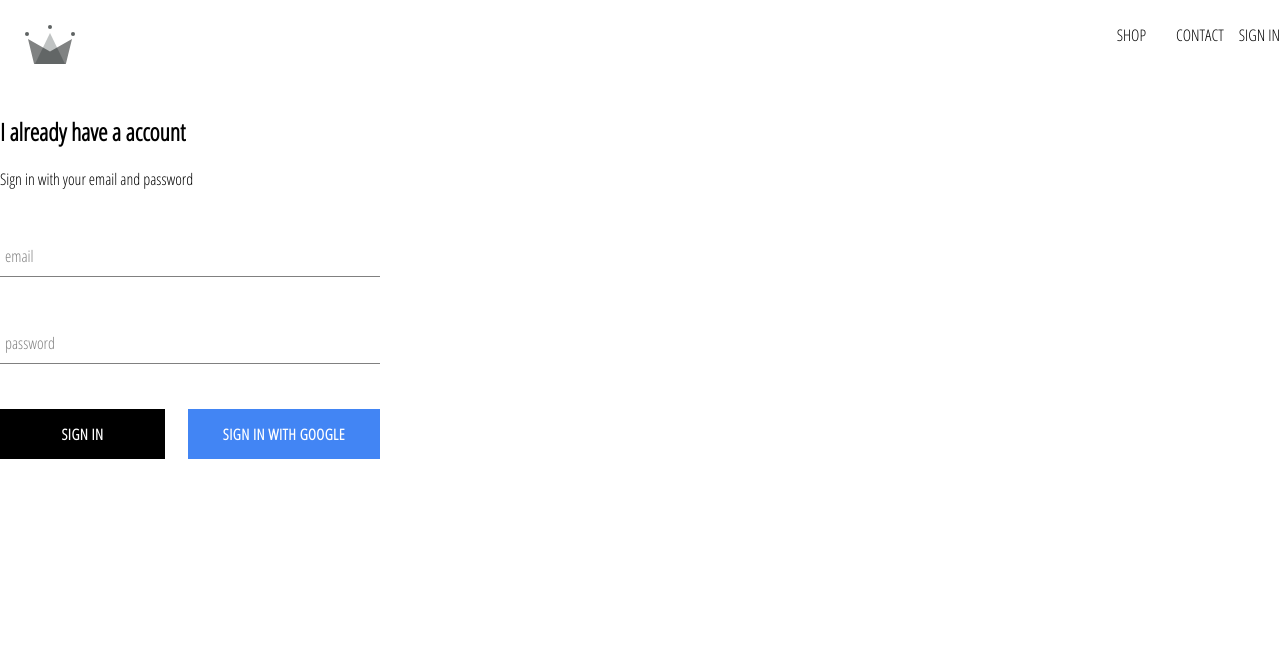
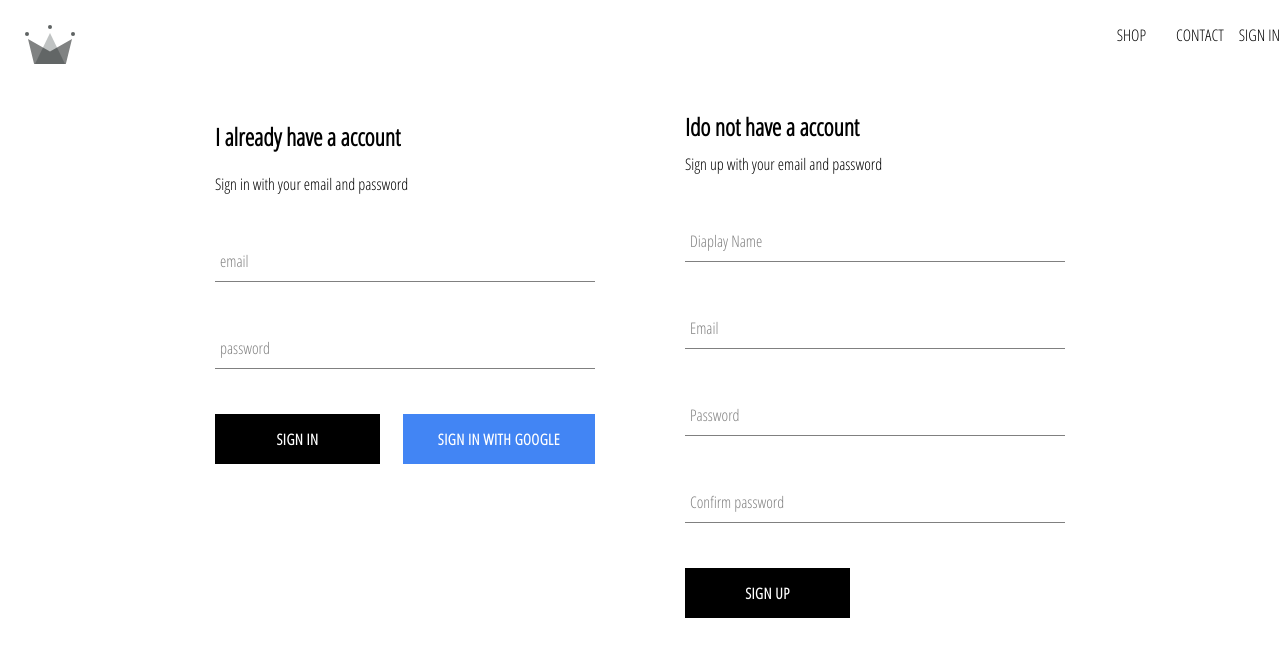
Before and after one commit to sinfonico7/react-e-commerce, a React (Create React App) app: page /signin in a window 1280 px wide. Shown: the top 656 px of the page. Built offline with nearby package versions, Linux system fonts and the light colour scheme; no server answers.

Commit message:
Sign up implementation with user an password

```diff
--- a/src/App.js
+++ b/src/App.js
@@ -3,12 +3,10 @@
 import ShopPage from './pages/shop/shop.component';
 import Header   from './components/header/header.component';
 import SignInAndSignUpPage from './pages/sign-in-and-sign-up/sign-in-and-sign-up.component';
-import {auth} from './firebase/firebase.utils';
+import {auth,createUserProfileDocument} from './firebase/firebase.utils';
 
 import './App.css';
 import { Route, Switch } from 'react-router';
-
-
 
 
 class App extends React.Component{
@@ -23,10 +21,28 @@
   unsubscribeFromAuth = null
 
   componentDidMount(){
-    this.unsubscribeFromAuth = auth.onAuthStateChanged(user => {
-      this.setState({ currentUser : user });
-      console.log(user);
-    })
+    this.unsubscribeFromAuth = auth.onAuthStateChanged( async userAuth => {
+      if(userAuth){
+
+        const userRef = await createUserProfileDocument(userAuth);
+        userRef.onSnapshot(snapShot => {
+          this.setState( {
+            currentUser : {
+              id : snapShot.id,
+              ...snapShot.data()
+            }
+          }, () => { console.log( this.state ) } )
+
+          console.log(this.state);
+        });
+
+      }else{
+        this.setState( {
+          currentUser : userAuth
+        });
+      }
+
+    });
   }
 
   componentWillUnmount(){
--- /dev/null
+++ b/src/components/sign-up/sign-up.component.jsx
@@ -0,0 +1,95 @@
+import React from 'react';
+
+import './sign-up.styles.scss';
+
+import FormInput from '../form-input/form-input.component';
+import CustomButton from '../custom-button/custom-button.component';
+import {auth , createUserProfileDocument } from '../../firebase/firebase.utils';
+
+class SignUp extends React.Component {
+    constructor(){
+        super();
+
+        this.state = {
+            displayName: '',
+            email: '',
+            password: '',
+            confirmPassword:''
+        }
+    }
+
+    handleSubmit = async event =>{
+        event.preventDefault();
+        const { displayName, email, password, confirmPassword } = this.state;
+        if(password !== confirmPassword){
+            alert("password don't match");
+            return;
+        }
+        try{
+            const { user } = await auth.createUserWithEmailAndPassword(email , password);
+            await createUserProfileDocument( user , {displayName} );
+            this.setState({
+                displayName: '',
+                email: '',
+                password: '',
+                confirmPassword:''
+            });
+
+        }catch(error){
+            console.error(error);
+        }
+    };
+
+    handleChange = event => {
+        const {name , value} = event.target;
+        this.setState({[name]:value});
+    };
+
+    render() {
+        const { displayName, email, password, confirmPassword } = this.state;
+        return (
+
+            <div className='sign-up'>
+                <h2 className='title'>Ido not have a account</h2>
+                <span>Sign up with your email and password</span>
+                <form className='sign-up-form' onSubmit={this.handleSubmit}>
+                    <FormInput
+                        type='text'
+                        name='displayName'
+                        value={displayName}
+                        onChange={this.handleChange}
+                        label='Diaplay Name'
+                        required
+                    />
+                    <FormInput
+                        type='email'
+                        name='email'
+                        value={email}
+                        onChange={this.handleChange}
+                        label='Email'
+                        required
+                    />
+                    <FormInput
+                        type='password'
+                        name='password'
+                        value={password}
+                        onChange={this.handleChange}
+                        label='Password'
+                        required
+                    />
+                    <FormInput
+                        type='password'
+                        name='confirmPassword'
+                        value={confirmPassword}
+                        onChange={this.handleChange}
+                        label='Confirm password'
+                        required
+                    />
+                    <CustomButton type='submit' >SIGN UP</CustomButton>
+                </form>
+            </div>
+        )
+    }
+}
+
+export default SignUp;
--- /dev/null
+++ b/src/components/sign-up/sign-up.styles.scss
@@ -0,0 +1,10 @@
+.sign-up{
+    display: flex;
+    flex-direction: column;
+    width: 380px;
+
+    .title{
+        margin: 10px 0;
+    }
+
+}
--- a/src/firebase/firebase.utils.js
+++ b/src/firebase/firebase.utils.js
@@ -3,21 +3,49 @@
 import 'firebase/auth';
 
 const config = {
-    apiKey: "AIzaSyDTLvFcShOXq4K_AeEQOEHZoLqK_g8blLI",
-    authDomain: "crwn-db-finostroza.firebaseapp.com",
-    projectId: "crwn-db-finostroza",
-    storageBucket: "crwn-db-finostroza.appspot.com",
-    messagingSenderId: "633916802100",
-    appId: "1:633916802100:web:8ed68c66732092c6bbf661",
+
+    apiKey: "AIzaSyB3z0ULGbww9yQLTqGTLAt6_blp6zDwGN0",
+    authDomain: "just-clock-it-3aa73.firebaseapp.com",
+    projectId: "just-clock-it-3aa73",
+    storageBucket: "just-clock-it-3aa73.appspot.com",
+    messagingSenderId: "1046252689534",
+    appId: "1:1046252689534:web:985de1806e5a298e6f202f",
     measurementId: "G-RL7ZKYY6Y1"
   };
 
   firebase.initializeApp(config);
 
+  export const createUserProfileDocument = async (userAuth, additionalData) => {
+    if (!userAuth) return;
+
+    const userRef = firestore.doc(`users/${userAuth.uid}`);
+
+    const snapShot = await userRef.get();
+
+
+    if (!snapShot.exists) {
+      const { displayName, email } = userAuth;
+      const createdAt = new Date();
+      try {
+        await userRef.set({
+          displayName,
+          email,
+          createdAt,
+          ...additionalData
+        });
+      } catch (error) {
+        console.log('error creating user', error.message);
+      }
+    }
+
+    return userRef;
+  };
+
   export const auth = firebase.auth();
   export const firestore = firebase.firestore();
 
   const provider = new firebase.auth.GoogleAuthProvider();
-  provider.setCustomParameters({prompt : 'select_account'});
+  provider.setCustomParameters({ prompt: 'select_account' });
   export const signInWithGoogle = () => auth.signInWithPopup(provider);
+
   export default firebase;
--- a/src/pages/sign-in-and-sign-up/sign-in-and-sign-up.component.jsx
+++ b/src/pages/sign-in-and-sign-up/sign-in-and-sign-up.component.jsx
@@ -1,10 +1,12 @@
 import React from 'react';
 import SignIn from '../../components/sign-in/sign.component';
+import SignUp from '../../components/sign-up/sign-up.component';
 import './sign-in-and-sing-up.styles.scss';
 
 const SignInAndSignUpPage = () => (
     <div className='sign-in-and-sign-up'>
         <SignIn />
+        <SignUp />
     </div>
 );
 
--- a/src/pages/sign-in-and-sign-up/sign-in-and-sing-up.styles.scss
+++ b/src/pages/sign-in-and-sign-up/sign-in-and-sing-up.styles.scss
@@ -0,0 +1,6 @@
+.sign-in-and-sign-up {
+    width: 850px;
+    display: flex;
+    justify-content: space-between;
+    margin: 30px auto;
+  }
```
Also changed, not shown: src/components/form-input/form-input.component.jsx (+14 -16 lines).
